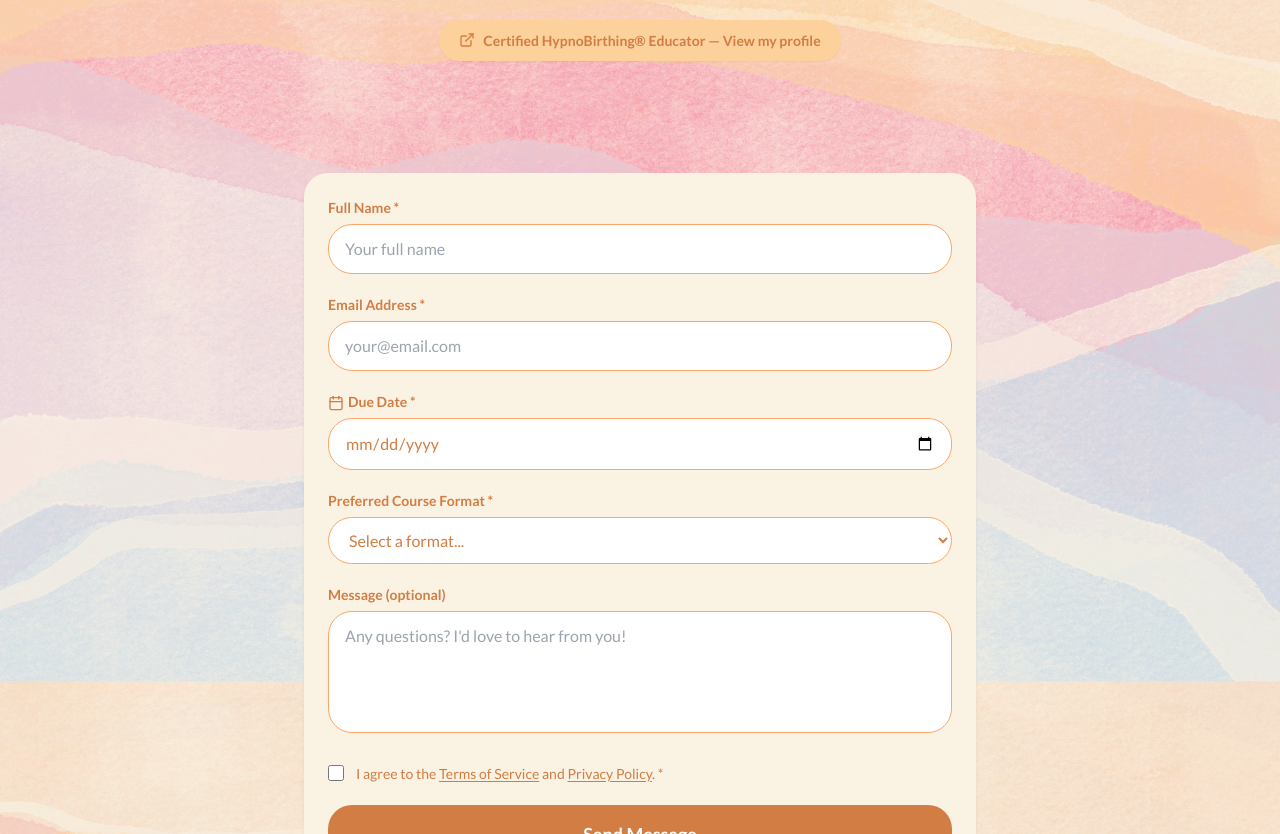
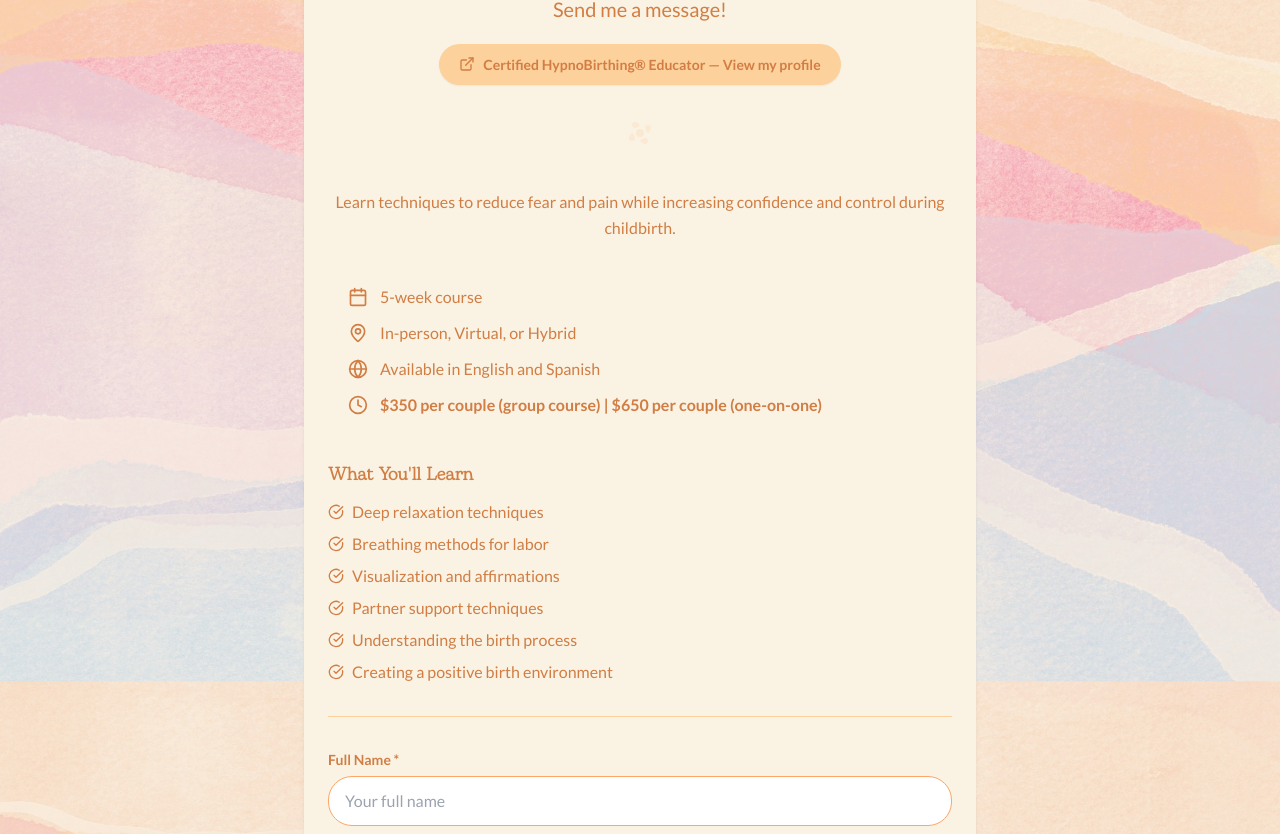
Before and after one commit to ahutto87/VLD, a React (Vite) app: page / in a window 1280 px wide. Shown: the part 3766-4600 px from the top of the page. Built offline with nearby package versions, Linux system fonts and the light colour scheme.

Commit message:
Add HypnoBirthing description, course info, and benefits back inside card

```diff
--- a/src/components/HypnobirthingForm.tsx
+++ b/src/components/HypnobirthingForm.tsx
@@ -2,7 +2,7 @@ import React, { useState } from 'react';
 import { useTranslation } from 'react-i18next';
 import { useForm } from 'react-hook-form';
 import { Link } from 'react-router-dom';
-import { Calendar, CheckCircle, ExternalLink } from 'lucide-react';
+import { Calendar, CheckCircle, ExternalLink, Clock, MapPin, Globe } from 'lucide-react';
 import { sendHypnoBirthingEnrollment, sendAutoReply } from '../utils/emailService';
 import { FloralDecor } from './DecorativeElements';
 
@@ -72,7 +72,10 @@ const HypnobirthingForm: React.FC = () => {
         }}
       ></div>
       <div className="relative z-10 max-w-2xl mx-auto">
-        <div className="text-center mb-10">
+        <div className="card">
+
+          {/* Header */}
+          <div className="text-center mb-8">
             <h2 className="text-4xl font-bold text-gray-800 mb-3">
               {t('hypnobirthing_form.title')}
             </h2>
@@ -93,8 +96,53 @@ const HypnobirthingForm: React.FC = () => {
             </div>
           </div>
 
+          {/* HypnoBirthing Description */}
+          <div className="mb-8">
+            <p className="text-gray-600 leading-relaxed text-center mb-6">
+              {t('hypnobirthing.description')}
+            </p>
+
+            {/* Course Info */}
+            <div className="bg-coral-50 rounded-2xl p-5 mb-6 space-y-3">
+              <div className="flex items-center gap-3">
+                <Calendar className="w-5 h-5 text-coral-300 flex-shrink-0" />
+                <span className="text-gray-600">{t('hypnobirthing.course_info.duration')}</span>
+              </div>
+              <div className="flex items-center gap-3">
+                <MapPin className="w-5 h-5 text-coral-300 flex-shrink-0" />
+                <span className="text-gray-600">{t('hypnobirthing.course_info.format')}</span>
+              </div>
+              <div className="flex items-center gap-3">
+                <Globe className="w-5 h-5 text-coral-300 flex-shrink-0" />
+                <span className="text-gray-600">{t('hypnobirthing.course_info.language')}</span>
+              </div>
+              <div className="flex items-center gap-3">
+                <Clock className="w-5 h-5 text-coral-300 flex-shrink-0" />
+                <span className="text-gray-600 font-semibold">{t('hypnobirthing.course_info.price')}</span>
+              </div>
+            </div>
+
+            {/* What You'll Learn */}
+            <div>
+              <h3 className="text-lg font-bold text-gray-800 mb-3">
+                {t('hypnobirthing.what_you_learn')}
+              </h3>
+              <ul className="space-y-2">
+                {(t('hypnobirthing.benefits', { returnObjects: true }) as string[]).map((benefit, index) => (
+                  <li key={index} className="flex items-start gap-2">
+                    <CheckCircle className="w-4 h-4 text-coral-300 mt-1 flex-shrink-0" />
+                    <span className="text-gray-600">{benefit}</span>
+                  </li>
+                ))}
+              </ul>
+            </div>
+          </div>
+
+          {/* Divider */}
+          <div className="border-t border-coral-100 mb-8"></div>
+
           {isSubmitted ? (
-          <div className="card text-center py-14">
+            <div className="text-center py-8">
               <CheckCircle className="w-16 h-16 text-green-400 mx-auto mb-4" />
               <h3 className="text-2xl font-bold text-gray-800 mb-2">
                 {t('hypnobirthing_form.success_title')}
@@ -102,7 +150,6 @@ const HypnobirthingForm: React.FC = () => {
               <p className="text-gray-500 text-lg">{t('hypnobirthing_form.success_message')}</p>
             </div>
           ) : (
-          <div className="card">
             <form onSubmit={handleSubmit(onSubmit)} className="space-y-5">
 
               {/* Full Name */}
@@ -206,8 +253,8 @@ const HypnobirthingForm: React.FC = () => {
               </button>
 
             </form>
+          )}
         </div>
-        )}
       </div>
     </section>
   );
```
Lines whose indentation alone changed are shown as unchanged.
